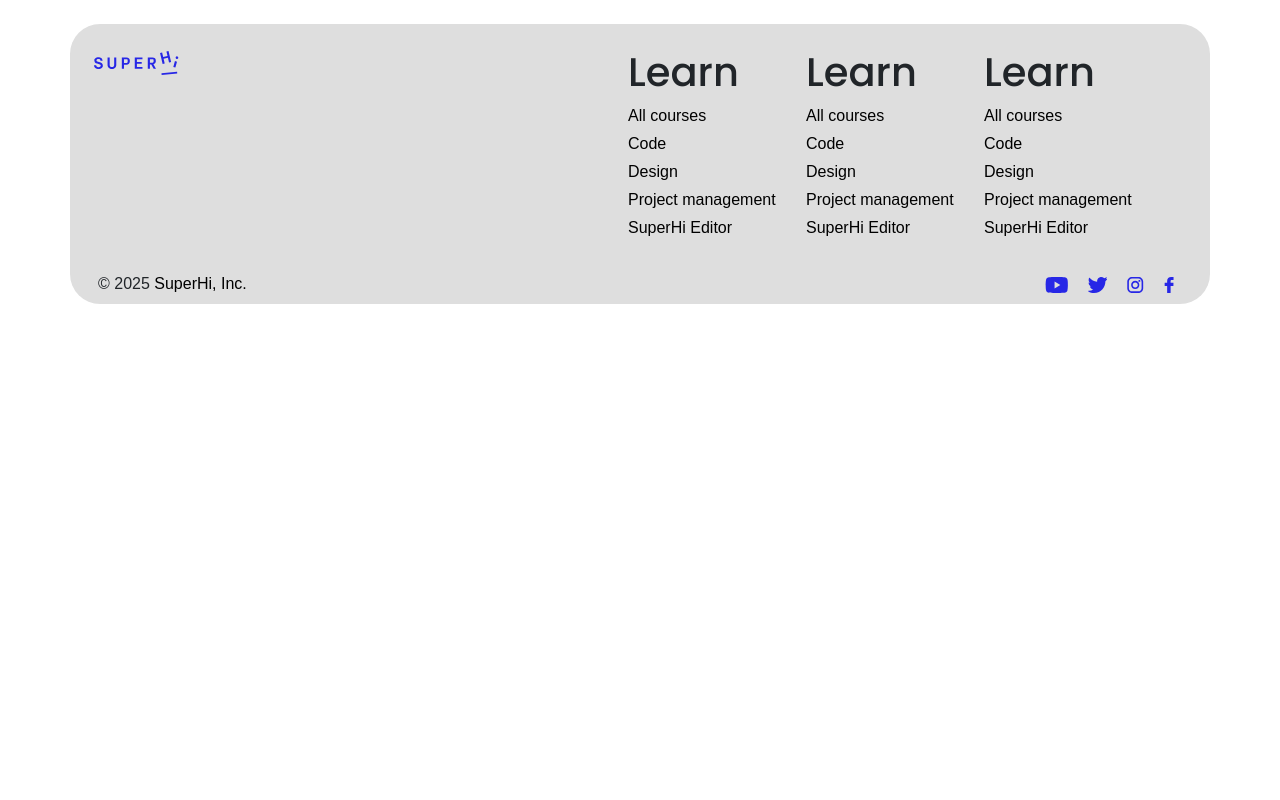
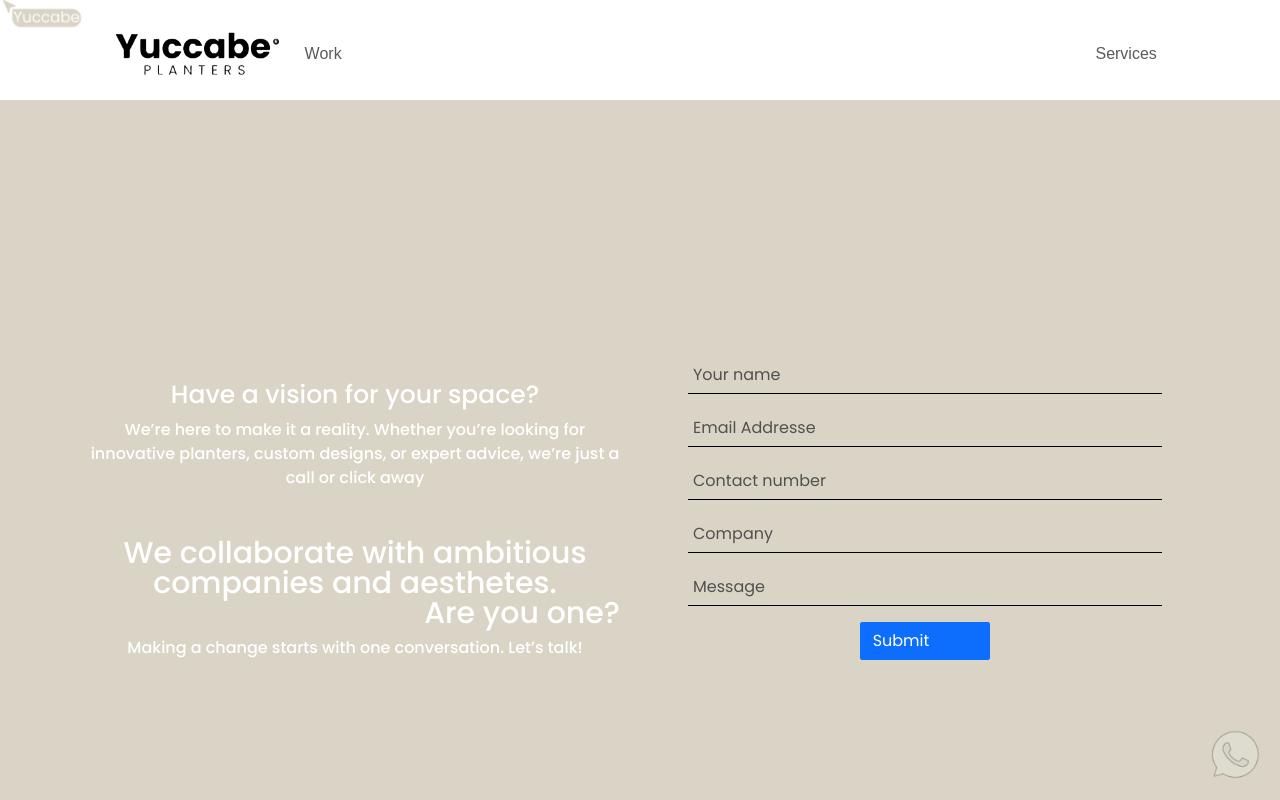
Before and after one commit to chaakdotin/yuccabeplanters, a React (Vite) app: page /contact-us in a window 1280 px wide. Shown: the top 800 px of the page. Built offline with nearby package versions, Linux system fonts and the light colour scheme.

Commit message:
kjhjkhjkh

```diff
--- a/package.json
+++ b/package.json
@@ -14,6 +14,7 @@
     "bootstrap": "^5.3.3",
     "framer-motion": "^12.5.0",
     "gsap": "^3.12.7",
+    "lenis": "^1.2.3",
     "react": "^19.0.0",
     "react-bootstrap": "^2.10.9",
     "react-dom": "^19.0.0",
--- /dev/null
+++ b/src/Contact-us.jsx
@@ -0,0 +1,62 @@
+import React from 'react'
+export default function ContactUs() {
+  return (
+    <>
+     <div style={{}} className="bg-color contact-us">
+        <div className="container h-100vh ">
+            <div className='row h-100 align-items-center'>
+                <div className="col-lg-6 col-md-6 col-sm-12 contact-us-info ">
+                    <div className='py-5'>
+                        <div className='text-white'>
+                            <h1 className="poppins-medium">Have a vision for your space?</h1>
+                        </div>
+                        <div className='text-white description'>
+                            <span className="poppins-medium">We’re here to make it a reality. Whether you’re looking for innovative planters, custom designs, or expert advice, we’re just a call or click away</span>
+                        </div>
+                    </div>
+                    <div className='text-white tagline'>
+                        <span className="poppins-medium">We collaborate with ambitious companies and aesthetes.</span>
+                    </div>
+                    <div className='text-white tagline-1'>
+                        <span className="poppins-medium">Are you one?</span>
+                    </div>
+                    <div className='text-white py-2 lastline'>
+                        <span className="poppins-medium">Making a change starts with one conversation.
+                            Let’s talk!
+                        </span>
+                    </div>
+                </div>
+                <div className="col-lg-6 col-md-6 col-sm-12 px-5 form">
+                    <div className='px-5 poppins-medium'>
+                        <div className="form-floatings mt-3 mb-3">
+                            <input type="text" className="form-control" name="" id="your-name" placeholder='Your name' />
+                            {/* <label htmlFor="your-name">Your name</label> */}
+                        </div>
+                        <div className="form-floatings mt-3 mb-3">
+                            <input type="text" className="form-control" name="" id="email-addresse" placeholder='Email Addresse' />
+                            {/* <label htmlFor="email-addresse">Email Addresse</label> */}
+                        </div>
+                        <div className="form-floatings mt-3 mb-3">
+                            <input type="text" className="form-control" name="" id="contact-number" placeholder='Contact number' />
+                            {/* <label htmlFor="contact-number">Contact number</label> */}
+                        </div>
+                        <div className="form-floatings mt-3 mb-3">
+                            <input type="text" className="form-control" name="" id="company" placeholder='Company' />
+                            {/* <label htmlFor="company">Company</label> */}
+                        </div>
+                        <div className="form-floatings mt-3 mb-3">
+                            <input type="text" className="form-control" name="" id="message" placeholder='Message' />
+                            {/* <label htmlFor="message">Message</label> */}
+                        </div>
+                        <div>
+                            <button className='btn btn-primary' style={{ borderRadius: '2px', paddingRight: '60px' }}> Submit</button>
+                        </div>
+                    </div>
+
+                </div>
+            </div>
+        </div>
+    </div>
+    </>
+  )
+}
--- a/src/main.jsx
+++ b/src/main.jsx
@@ -1,5 +1,6 @@
 import React from "react";
 import ReactDOM from "react-dom/client";
+import Lenis from 'lenis'
 import { BrowserRouter, Routes, Route } from "react-router";
 import 'bootstrap/dist/css/bootstrap.min.css';
 import './index.css'
@@ -11,11 +12,19 @@ import Services from './Services';
 import OurActivities from './OurActivities';
 import PageLoadAnimation from './PageLoadAnimation';
 import Footer from './Footer';
+import ContactUs from './Contact-us';
+
 const root = document.getElementById("root");
 
-ReactDOM.createRoot(root).render(
-  <PageLoadAnimation>
-    <BrowserRouter>
+const Data = () => {
+  // Initialize Lenis
+  const lenis = new Lenis({
+    autoRaf: true,
+  });
+  return (
+    <>
+    <PageLoadAnimation>
+      <BrowserRouter>
           <Routes>
             <Route path="/" element={<Header />}>
               <Route index element={<App />} />
@@ -23,9 +32,13 @@ ReactDOM.createRoot(root).render(
               <Route path="/services" element={<Services />} />
               <Route path="/page" element={<Page />} />
               <Route path="/activities" element={<OurActivities />} />
+              <Route path="/contact-us" element={<ContactUs />} />
             </Route>
           </Routes>
           <Footer />
-    </BrowserRouter>
-  </PageLoadAnimation>
-);
+      </BrowserRouter>
+    </PageLoadAnimation>
+  </>
+  )
+}
+ReactDOM.createRoot(root).render(<Data />);
```
Also changed, not shown: 1 other file (tests, documents, lock files or other folders).
